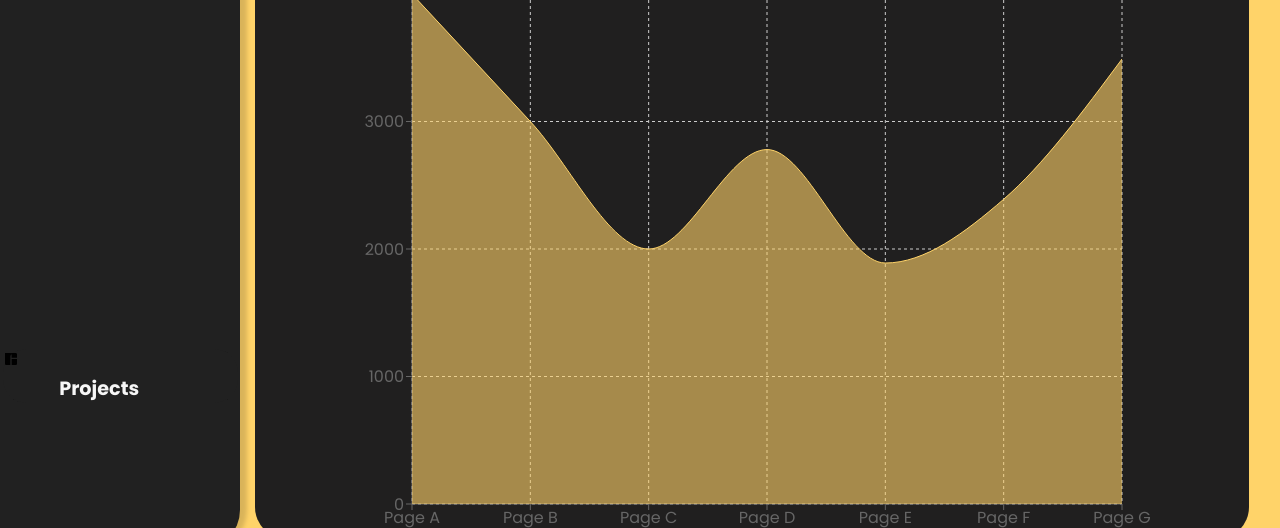
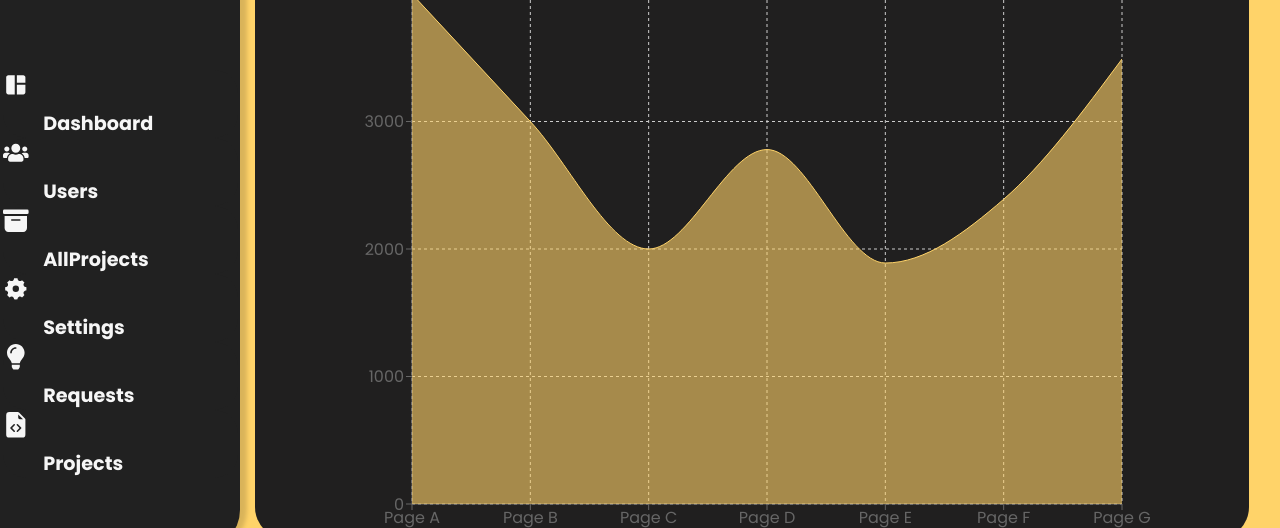
Before and after one commit to rohan-srs/serviz-admin, a React (Create React App) app: page / in a window 1280 px wide. Shown: the part 250-778 px from the top of the page. Built offline with nearby package versions, Linux system fonts and the light colour scheme; no server answers.

Commit message:
slight change

```diff
--- a/src/components/Sidebar.jsx
+++ b/src/components/Sidebar.jsx
@@ -14,46 +14,8 @@ import Button from "./sidebar/Button";
 export default function Sidebar() {
   const [activeStatus, setActiveStatus] = useState(false);
 
-  const links1 = [
-    {
-      text: "Dashboard",
-      icon: MdSpaceDashboard,
-      active: true,
-      linkz: "/Dashboard",
-    },
-    {
-      text: "Users",
-      icon: FaUsers,
-      active: false,
-      linkz: "/Users",
-    },
-    {
-      text: "All Projects",
-      icon: BsArchiveFill,
-      active: false,
-      linkz: "/AllProjects",
-    },
-    {
-      text: "Settings",
-      icon: RiSettings5Fill,
-      active: false,
-      linkz: "/Settings",
-    },
-  ];
-  const links2 = [
-    {
-      text: "Requests",
-      icon: FaLightbulb,
-      active: false,
-      linkz: "/Requests",
-    },
-    {
-      text: "Projects",
-      icon: BsFillFileEarmarkCodeFill,
-      active: false,
-      linkz: "/Projects",
-    },
-  ];
+
+
   return (
     <div className="sidebar">
       <div className="appname">ServiZ</div>
@@ -64,23 +26,23 @@ export default function Sidebar() {
         link = {'/dashboard'}/>
       <Button
         name={"Users"}
-        icon = {<MdSpaceDashboard/>}
+        icon = {<FaUsers/>}
         link = {'/users'}/>
       <Button
         name={"AllProjects"}
-        icon = {<MdSpaceDashboard/>}
+        icon = {<BsArchiveFill/>}
         link = {'/AllProjects'}/>
       <Button
         name={"Settings"}
-        icon = {<MdSpaceDashboard/>}
+        icon = {<RiSettings5Fill/>}
         link = {'/Settings'}/>
       <Button
         name={"Requests"}
-        icon = {<MdSpaceDashboard/>}
+        icon = {<FaLightbulb/>}
         link = {'/Requests'}/>
       <Button
         name={"Projects"}
-        icon = {<MdSpaceDashboard/>}
+        icon = {<BsFillFileEarmarkCodeFill/>}
         link = {'/Projects'}/>
 
       </div>
--- a/src/scss/components/sidebar.scss
+++ b/src/scss/components/sidebar.scss
@@ -25,7 +25,6 @@
     }
     .links{
         justify-content: space-around;
-        display: flex;
-        flex-direction: column;
+
     }
 }
--- a/src/scss/components/sidebar/button.scss
+++ b/src/scss/components/sidebar/button.scss
@@ -1,17 +1,20 @@
 .button {
-    position: fixed;
     align-items: center;
     width: 14.7rem;
     margin-left: 0.2rem;
     border-radius: 1.5rem;
 
+
     background-color: var(--blackBackground);
     .text {
-        padding-left: 3.5rem;
-        justify-content: center;
+        padding-left: 2.5rem;
         font-size: 1.2rem;
         color: var(--whiteText);
         font-weight: bold;
+    }
+    .icon{
+        color: var(--whiteText);
+        font-size: 1.6rem;
     }
 }
 
```
